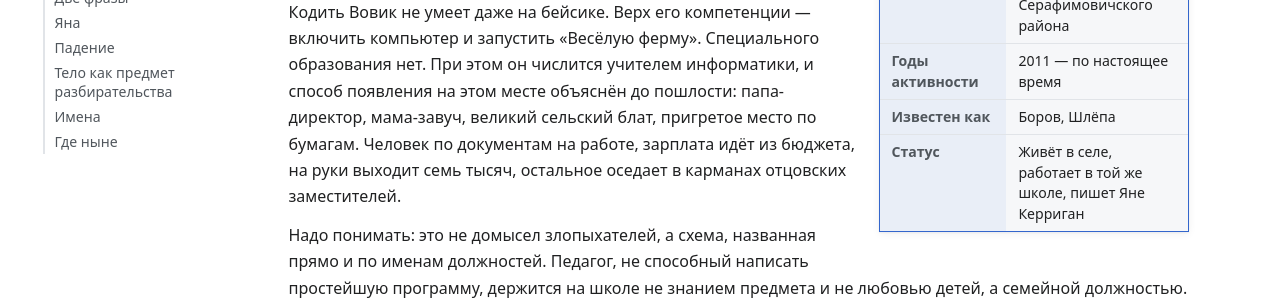
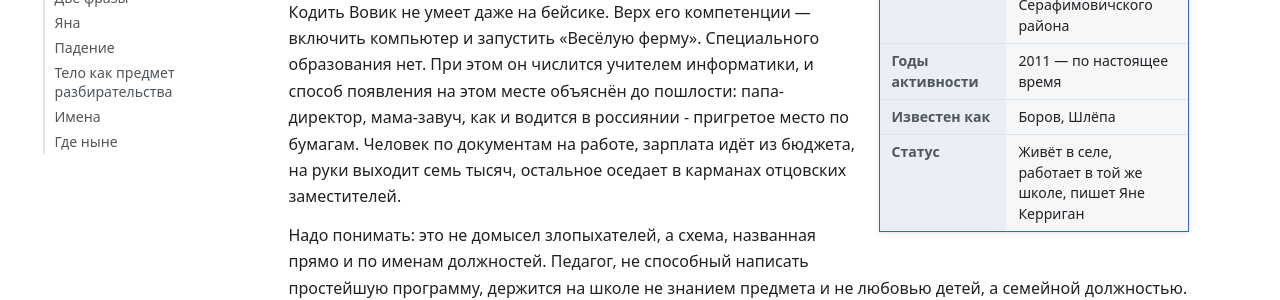
Before and after one commit to cherwepedia/cherwepedia.github.io, a Jekyll site: the page built from _posts/2025-11-17-vovik.md, in a window 1280 px wide and 900 px high, scrolled down 608 px. Shown: the part 259-559 px from the top of the window. Built offline with Jekyll 4.4.1, drawn with Linux system fonts in a browser that asks for light colours; a script that is not in the unit is left out.

Commit message:
Update 2025-11-17-vovik.md

```diff
--- a/_posts/2025-11-17-vovik.md
+++ b/_posts/2025-11-17-vovik.md
@@ -37,7 +37,7 @@ gallery:
 
 ### Учитель информатики
 
-Кодить Вовик не умеет даже на бейсике. Верх его компетенции — включить компьютер и запустить «Весёлую ферму». Специального образования нет. При этом  он числится учителем информатики, и способ появления на этом месте объяснён до пошлости: папа-директор, мама-завуч, великий сельский блат, пригретое место по бумагам. Человек по документам на работе, зарплата идёт из бюджета, на руки выходит семь тысяч, остальное оседает в карманах отцовских заместителей.
+Кодить Вовик не умеет даже на бейсике. Верх его компетенции — включить компьютер и запустить «Весёлую ферму». Специального образования нет. При этом  он числится учителем информатики, и способ появления на этом месте объяснён до пошлости: папа-директор, мама-завуч, как и водится в россиянии  - пригретое место по бумагам. Человек по документам на работе, зарплата идёт из бюджета, на руки выходит семь тысяч, остальное оседает в карманах отцовских заместителей.
 
 Надо понимать: это не домысел злопыхателей, а схема, названная прямо и по именам должностей. Педагог, не способный написать простейшую программу, держится на школе не знанием предмета и не любовью детей, а семейной должностью. Учитель информатики, который информатики не знает, — и есть тот узел, за который вся биография держится: отсюда и семитысячная зарплата, и закрытая группа по ремонту ноутбуков, и страх перед людьми из интернета, и вся прочая сельская иерархия, где не важно, что ты умеешь, важно, чей ты сын.
 
```
